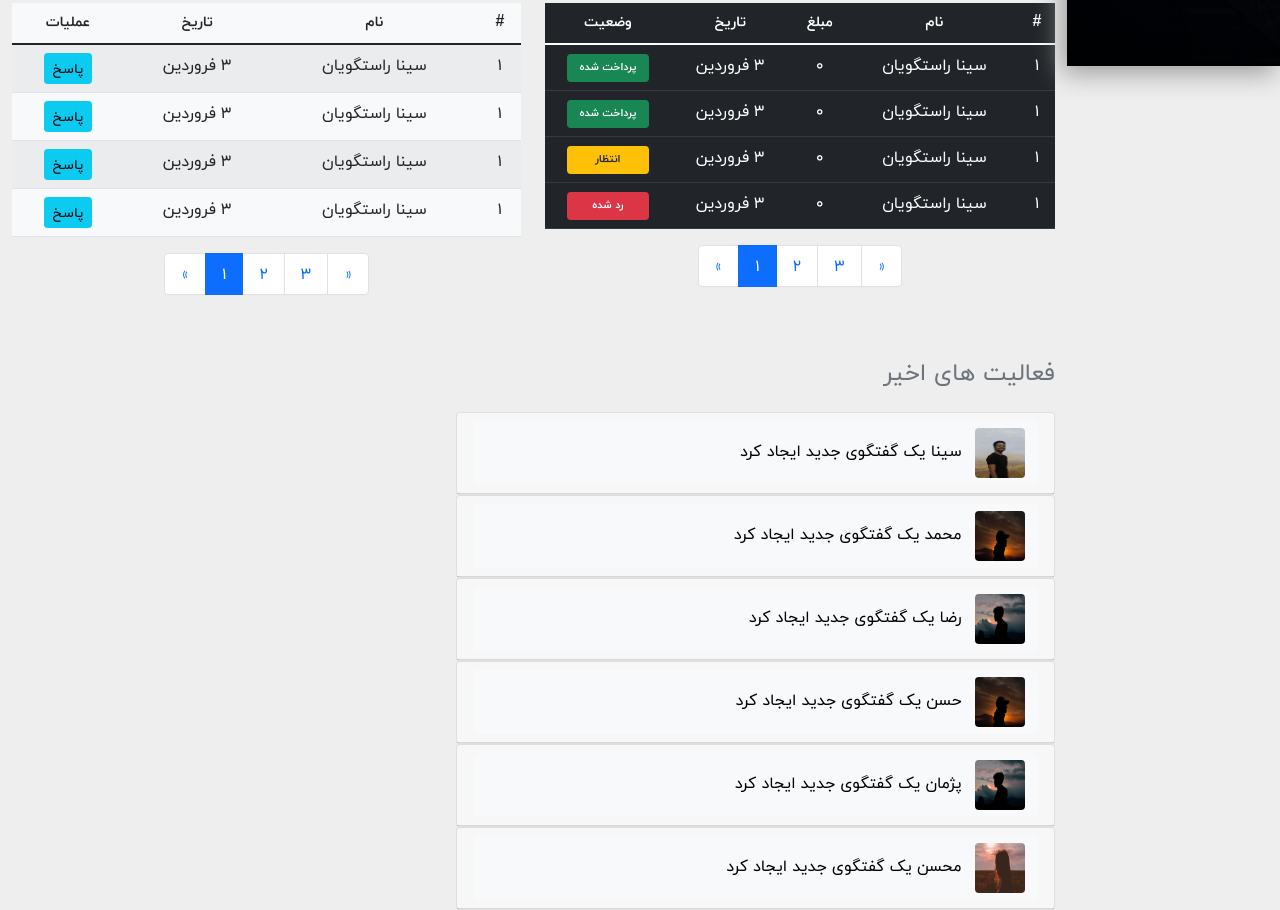
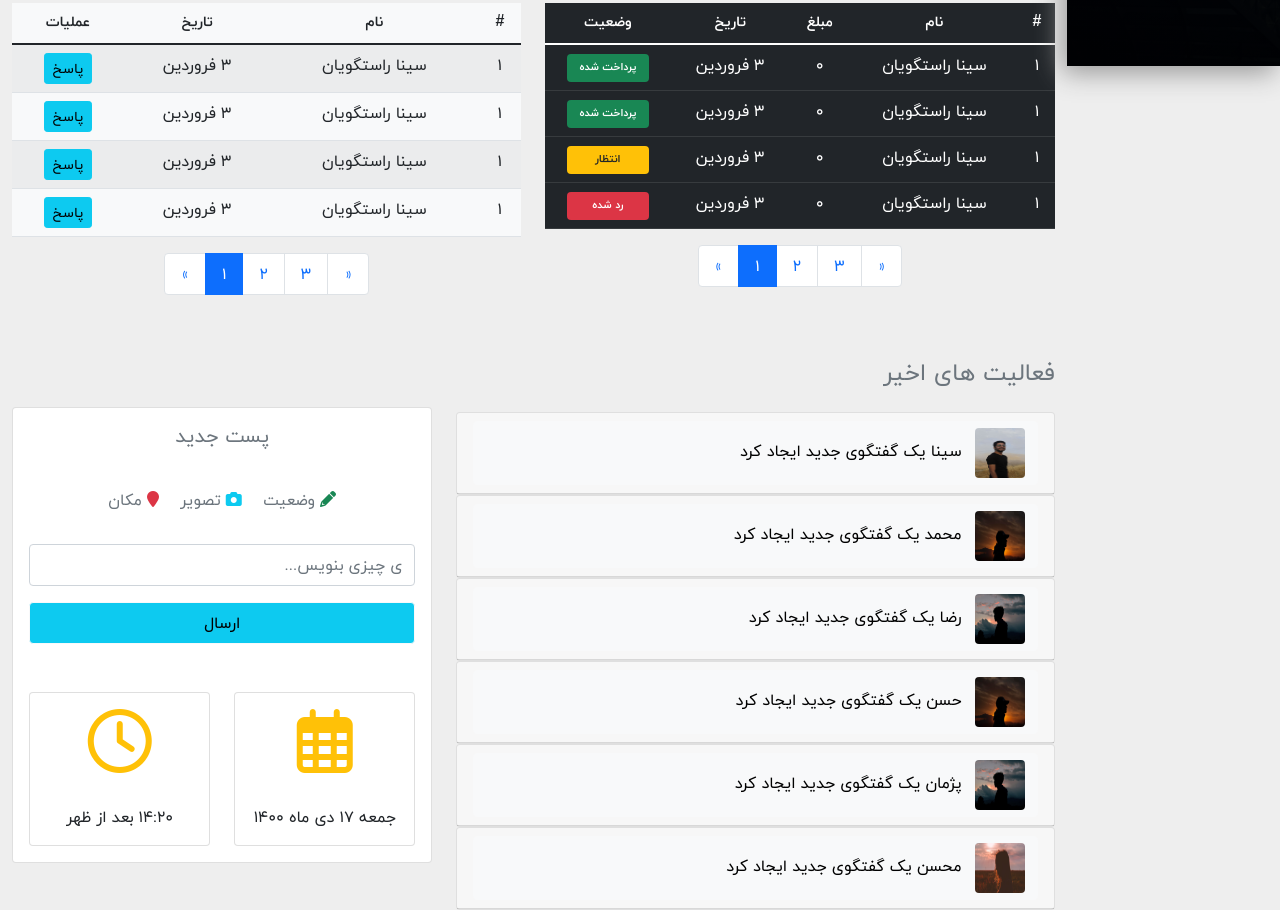
Before and after one commit to sina-rastgouyan/Bootstrap_Admin_Pannel_Project, a plain HTML site: page index.html in a window 1280 px wide. Shown: the part 734-1644 px from the top of the page. Drawn offline with nearby package versions, Linux system fonts and the light colour scheme.

Commit message:
New-Posts Section Designed In This Commit.

```diff
--- a/index.html
+++ b/index.html
@@ -772,13 +772,97 @@
                 </div>
               </div>
               <!-- End Of Activities Section -->
-              <div class="col-lg-5"></div>
+
+              <!-- New-posts Section -->
+              <div class="col-lg-5 mt-5">
+                <div class="card rounded">
+                  <div class="card-body">
+                    <h5 class="text-muted text-center mb-4">پست جدید</h5>
+                    <ul class="list-inline text-center py-3">
+                      <li class="list-inline-item">
+                        <a
+                          href=""
+                          class="list-inline-link my-default-button-style"
+                        >
+                          <i class="fas fa-pencil-alt text-success"></i>
+                          <span class="h6 text-muted"> وضعیت </span>
+                        </a>
+                      </li>
+                      <li class="list-inline-item px-2">
+                        <a
+                          href=""
+                          class="list-inline-link my-default-button-style"
+                        >
+                          <i class="fas fa-camera text-info"></i>
+                          <span class="h6 text-muted"> تصویر </span>
+                        </a>
+                      </li>
+                      <li class="list-inline-item">
+                        <a
+                          href=""
+                          class="list-inline-link my-default-button-style"
+                        >
+                          <i class="fas fa-map-marker text-danger"></i>
+                          <span class="h6 text-muted"> مکان </span>
+                        </a>
+                      </li>
+                    </ul>
+                    <!-- New Single Post -->
+                    <form action="">
+                      <div class="form-group d-grid">
+                        <input
+                          type="text"
+                          class="form-control py-2 mb-3"
+                          placeholder="ی چیزی بنویس..."
+                        />
+                        <button class="btn btn-light bg-info py-2 mb-5">
+                          ارسال
+                        </button>
+                      </div>
+                    </form>
+                    <!-- End Of New Single Post -->
+
+                    <!-- Calender / Time -->
+                    <div class="row">
+                      <div class="col-6">
+                        <div class="card">
+                          <i
+                            class="far fa-calendar-alt fa-4x text-warning py-3 d-block m-auto"
+                          ></i>
+                          <div class="card-body">
+                            <p class="card-text text-center">
+                              جمعه ۱۷ دی ماه ۱۴۰۰
+                            </p>
+                          </div>
+                        </div>
+                      </div>
+                      <div class="col-6">
+                        <div class="card">
+                          <i
+                            class="far fa-clock fa-4x text-warning py-3 d-block m-auto"
+                          ></i>
+                          <div class="card-body">
+                            <p class="card-text text-center">
+                              ۱۴:۲۰ بعد از ظهر
+                            </p>
+                          </div>
+                        </div>
+                      </div>
+                    </div>
+                    <!-- End Of Calender / Time -->
+                  </div>
+                </div>
+              </div>
+              <!-- End Of New-posts Section -->
             </div>
           </div>
         </div>
       </div>
     </section>
     <!-- End Of Activities / Quick-posts -->
+
+
+
 
     <!-- bootstrap v5.1.3 js bundle cdn -->
     <script
```
